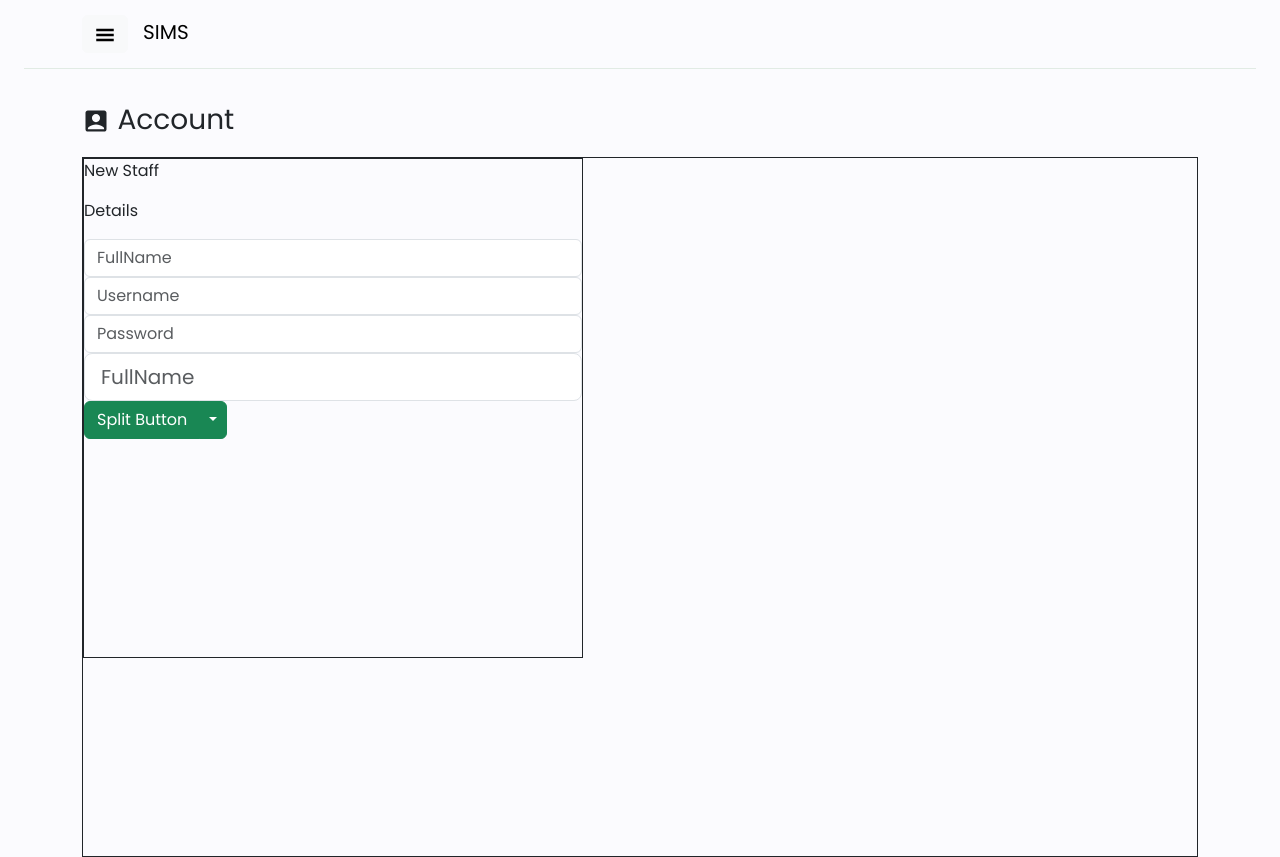
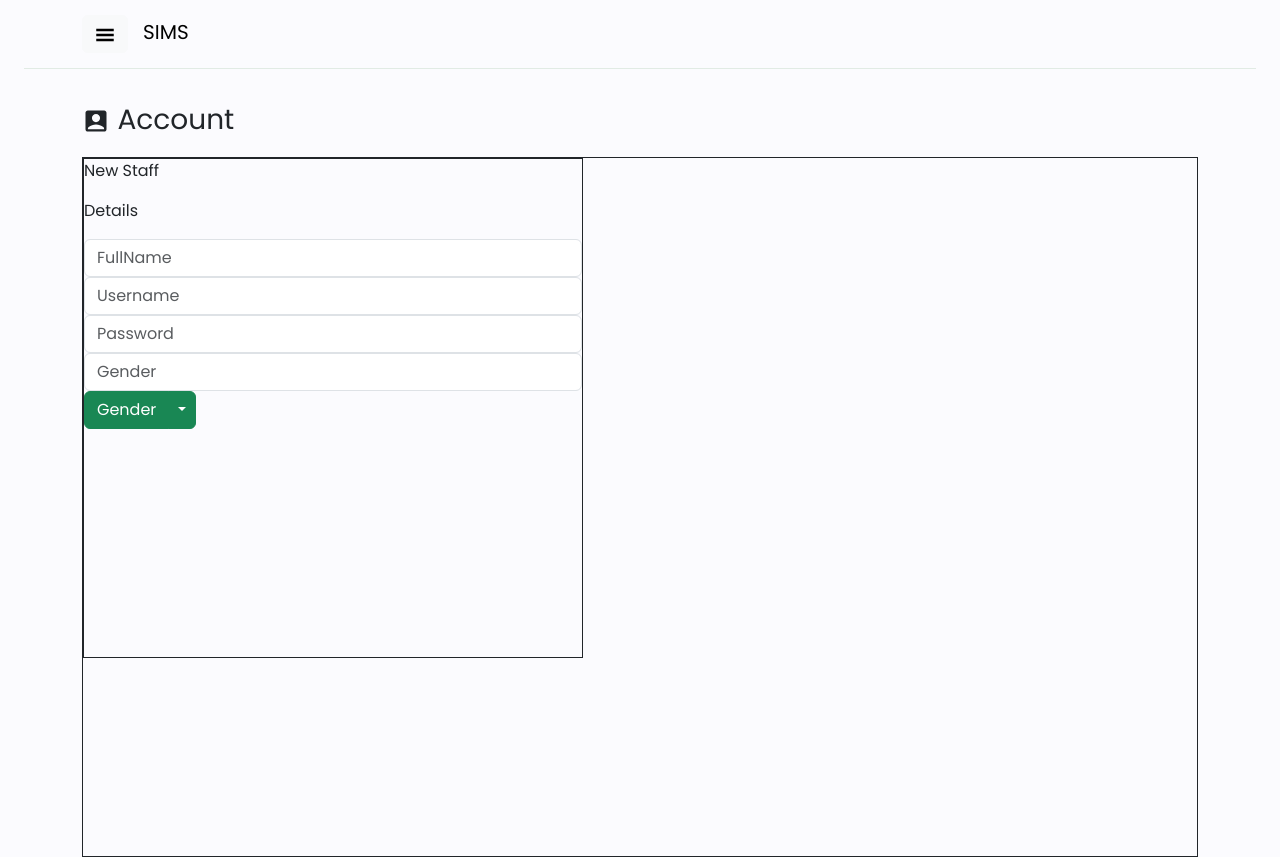
Before and after one commit to MarkRyuo/SalesInventoryManagementSystem_SIMS, a React (Vite) app in the folder client/: page /AccountPage in a window 1280 px wide. Built offline with nearby package versions, Linux system fonts and the light colour scheme.

Commit message:
Subject: Body

```diff
--- a/client/src/components/Account/AccountComp.jsx
+++ b/client/src/components/Account/AccountComp.jsx
@@ -13,10 +13,10 @@ const AccountComp = () => {
             <Form.Control  type="text" placeholder="FullName" />
             <Form.Control  type="text" placeholder="Username" />
             <Form.Control  type="password" placeholder="Password" />
-            <Form.Control size="lg" type="text" placeholder="FullName" />
+            <Form.Control  type="text" placeholder="Gender" />
 
             <Dropdown as={ButtonGroup}>
-                <Button variant="success">Split Button</Button>
+                <Button variant="success">Gender</Button>
 
                 <Dropdown.Toggle split variant="success" id="dropdown-split-basic" />
 
```
